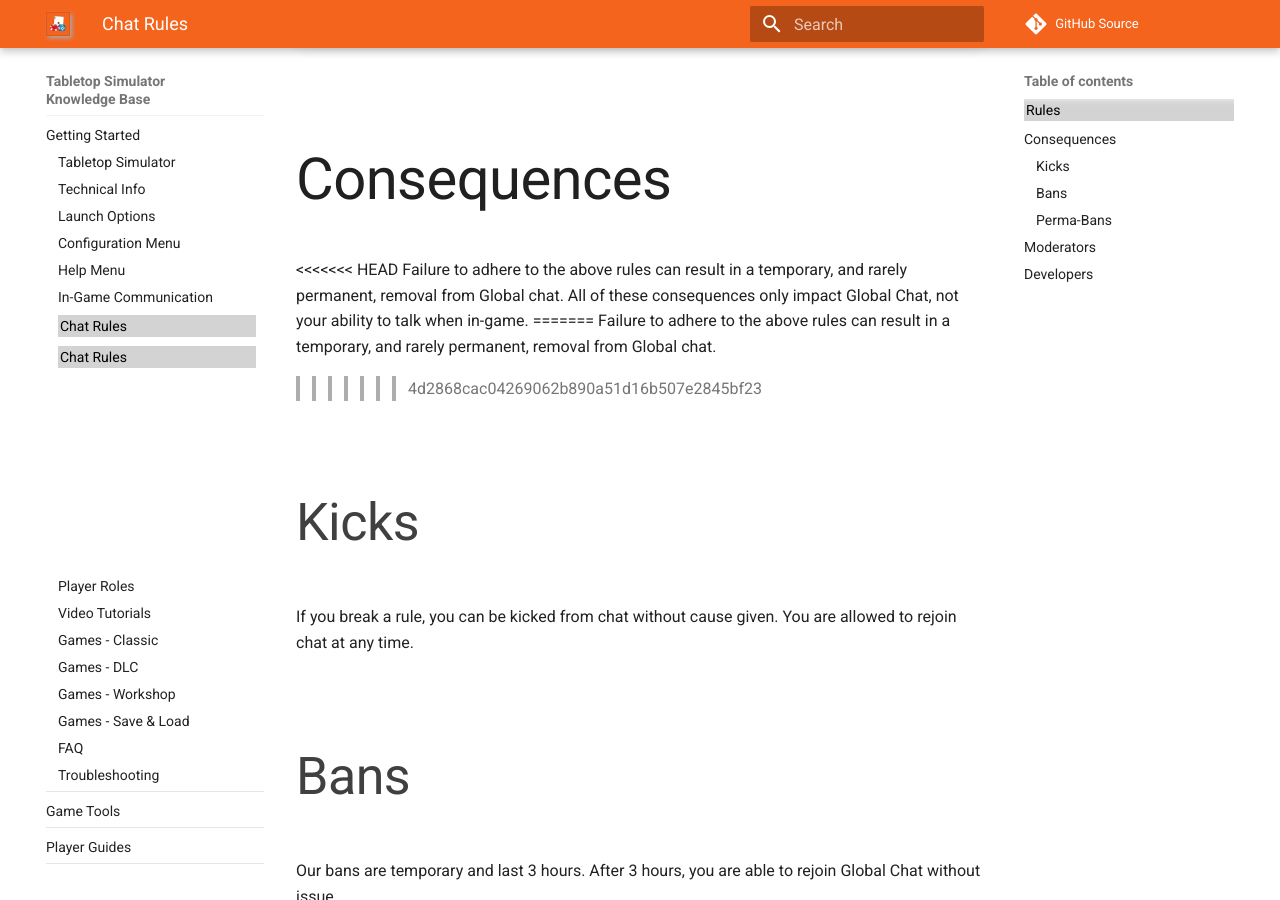
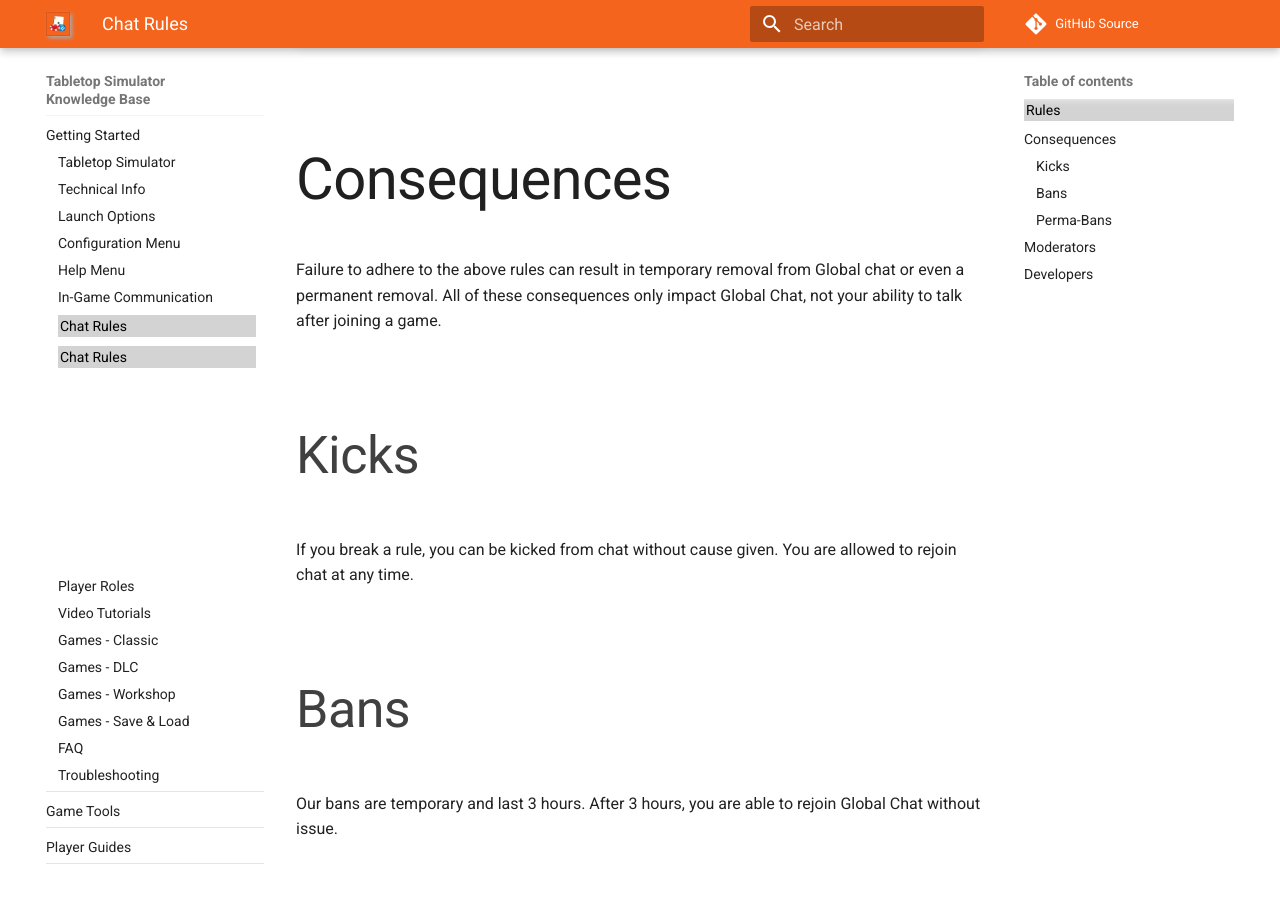
Before and after one commit to Berserk-Games/Tabletop-Simulator-Knowledge-Base, an MkDocs documentation site: the page built from docs/getting-started/chat-rules.md, in a window 1280 px wide and 900 px high, scrolled down 1527 px. Built offline with MkDocs 1.6.1 and Material for MkDocs 9.7.7, drawn with Linux system fonts in a browser that asks for light colours; comment, search, counter and statistics services are not loaded; old or Windows-style settings are respelled for this version of MkDocs.

Commit message:
Chat rules updated

```diff
--- a/docs/getting-started/chat-rules.md
+++ b/docs/getting-started/chat-rules.md
@@ -29,11 +29,7 @@
     If you still feel that a moderator has been seriously abusive, you can report it by emailing `berserkgames@gmail.com` with the Steam names involved and a rough timeframe of when it occurred. **Do not discuss it in chat, please.**
 
 ##Consequences
-<<<<<<< HEAD
-Failure to adhere to the above rules can result in a temporary, and rarely permanent, removal from Global chat. All of these consequences only impact Global Chat, not your ability to talk when in-game.
-=======
-Failure to adhere to the above rules can result in a temporary, and rarely permanent, removal from Global chat.
->>>>>>> 4d2868cac04269062b890a51d16b507e2845bf23
+Failure to adhere to the above rules can result in temporary removal from Global chat or even a permanent removal. All of these consequences only impact Global Chat, not your ability to talk after joining a game.
 
 ###Kicks
 If you break a rule, you can be kicked from chat without cause given. You are allowed to rejoin chat at any time.
```
